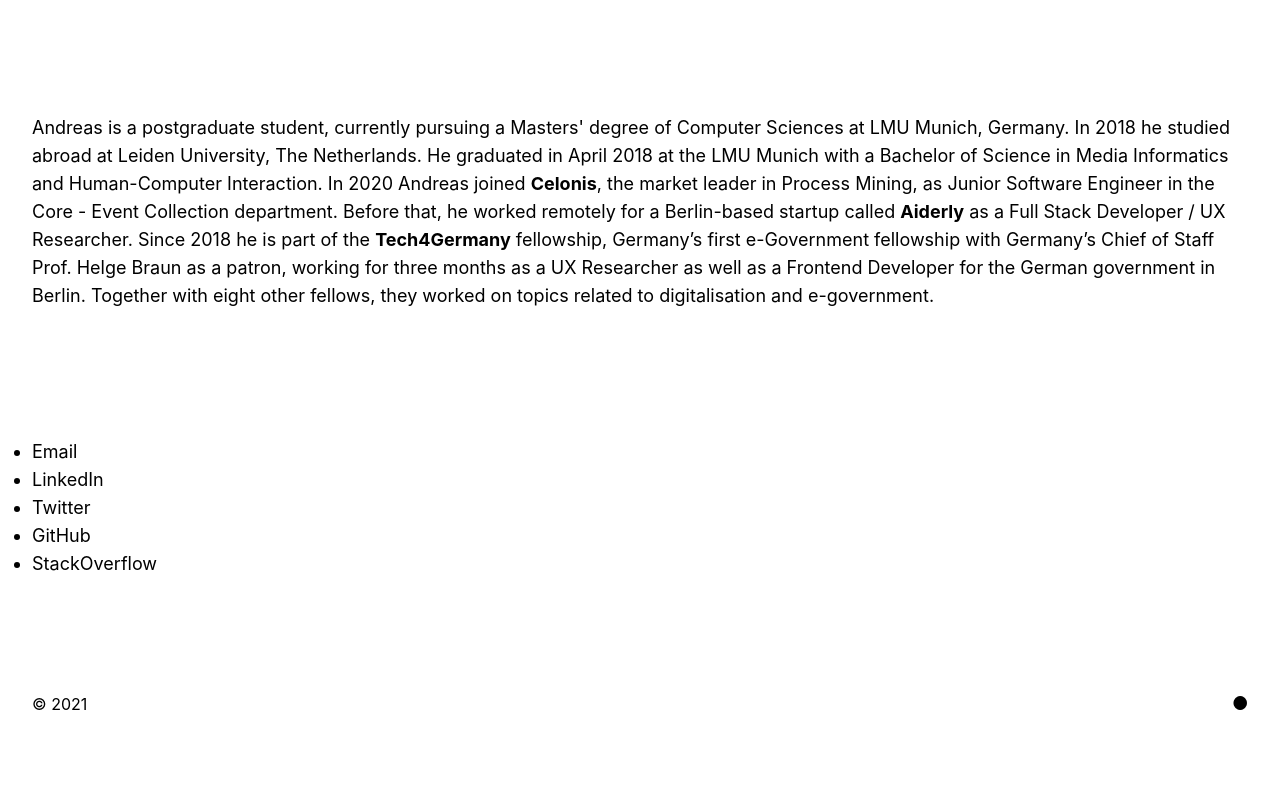
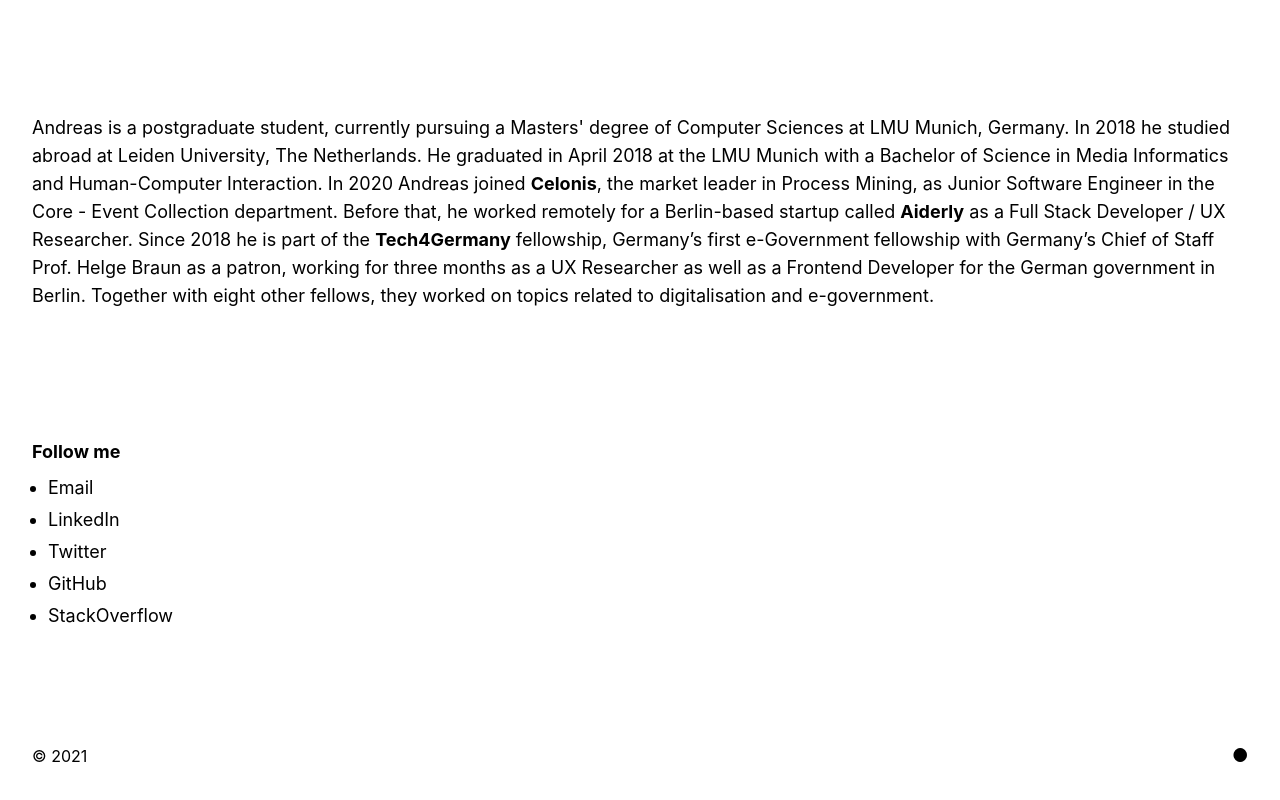
Before and after one commit to ndrsllwngr/andreasellwanger.com, a Next.js app: page / in a window 1280 px wide. Shown: the part 432-1232 px from the top of the page. Before the commit the page ends 1198 px from the top, so only its background shows below. Built offline with nearby package versions, Linux system fonts and the light colour scheme.

Commit message:
Increase touch area

```diff
--- a/components/theme-changer.js
+++ b/components/theme-changer.js
@@ -14,7 +14,7 @@
   return (
     <>
       <button
-        className="text-black hover:text-my-blue text-lg ml-4 w-4"
+        className="text-black hover:text-blue-700 text-lg ml-4 w-4"
         onClick={() => setTheme(resolvedTheme === 'light' ? 'dark' : 'light')}
       >
         {resolvedTheme === 'dark' ? (
--- a/pages/index.js
+++ b/pages/index.js
@@ -64,10 +64,11 @@
       </div>
       <div
         className="max-w-7xl mx-auto px-4 sm:px-6 lg:px-8 flex flex-col flex-wrap container items-start justify-between py-16">
-        <ul className="list-disc text-lg">
+        <p className="text-lg font-bold mb-2">Follow me</p>
+        <ul className="list-disc text-lg space-y-1 ml-4">
           {socialProfileList.map((socialProfile, i) => (
             <li key={i}>
-              <a className="text-black hover:text-my-blue" href={socialProfile.href}>
+              <a className="text-black hover:text-blue-700" href={socialProfile.href}>
                 {socialProfile.name}
               </a>
             </li>
```
